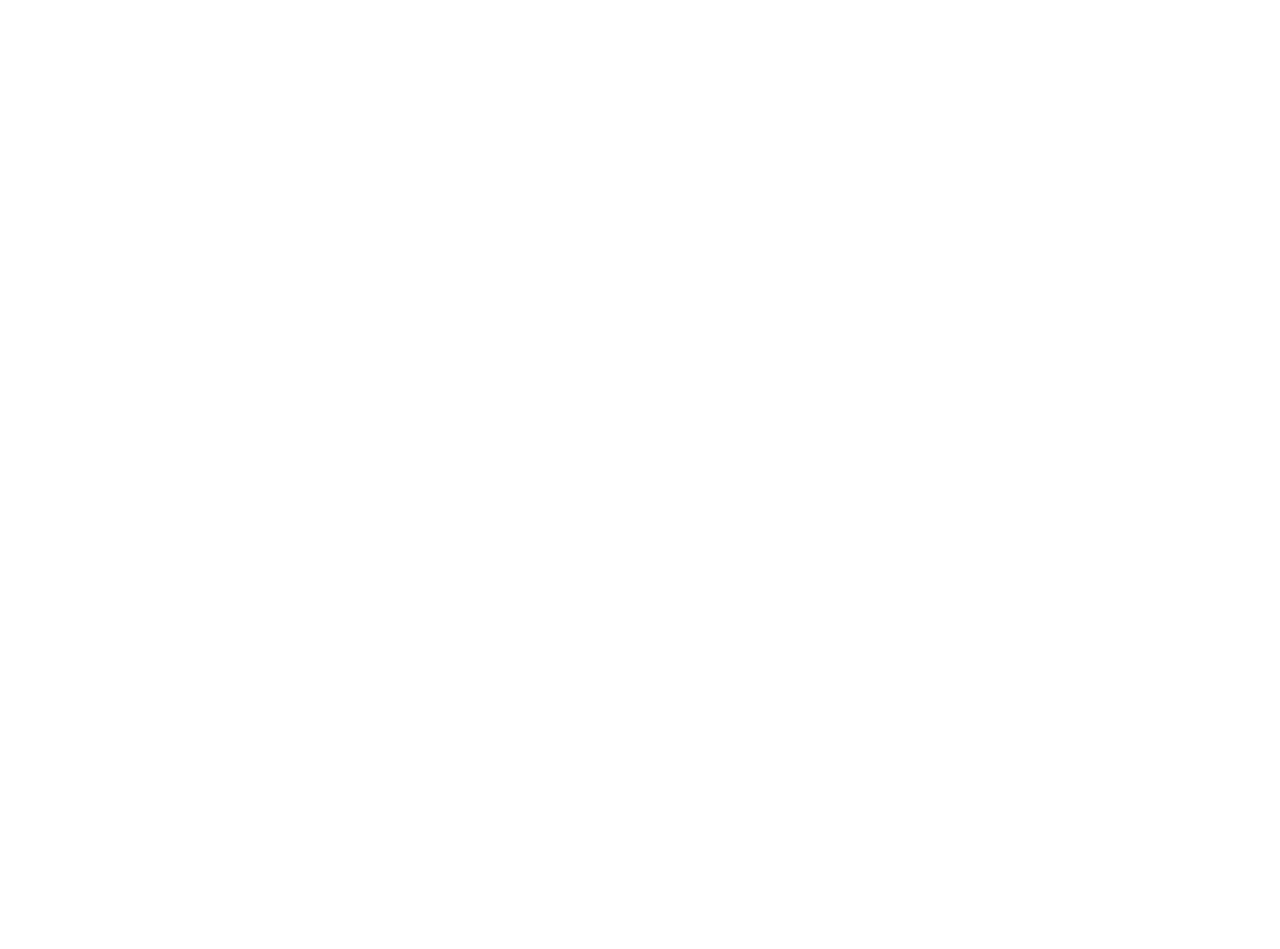
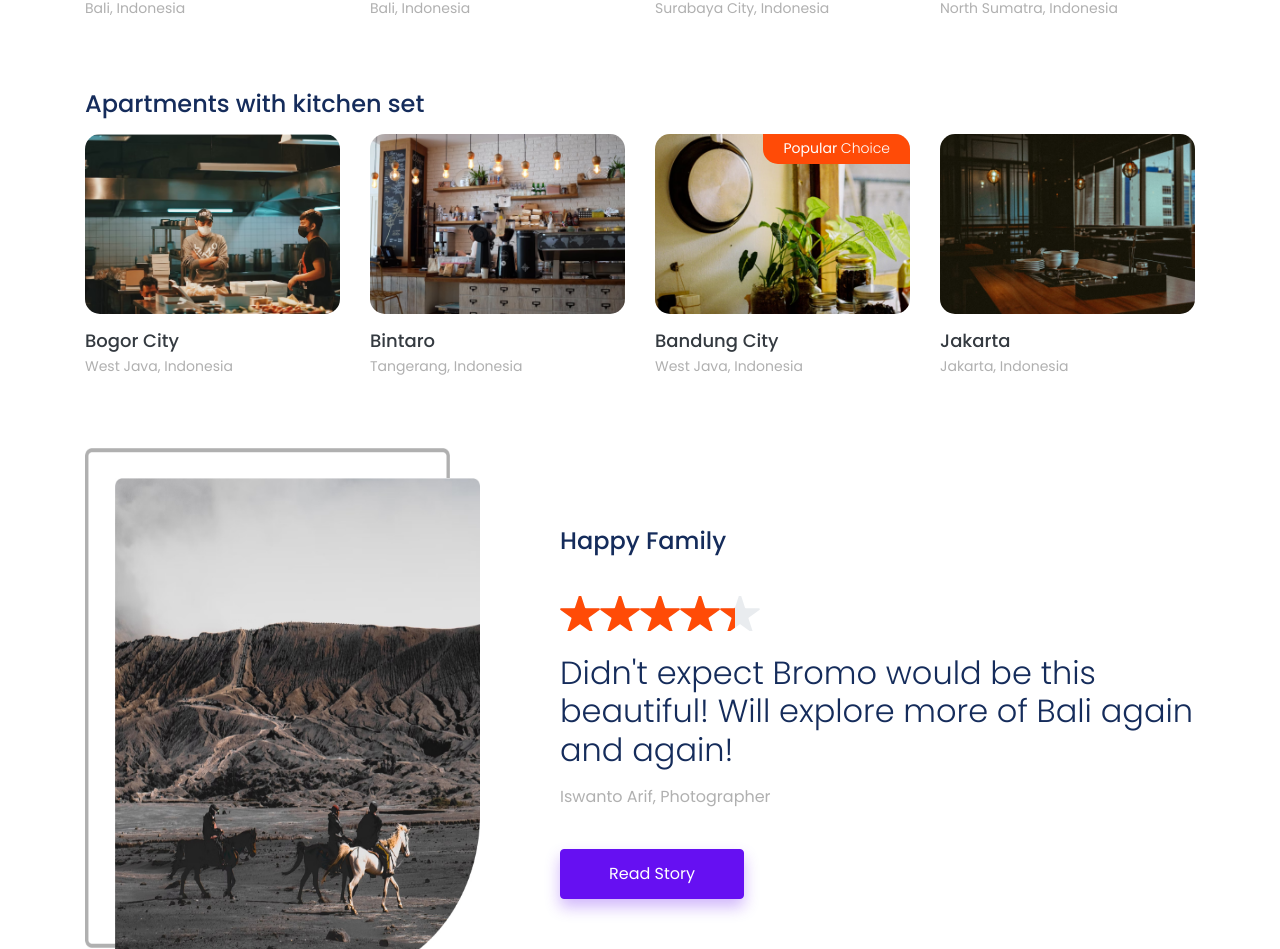
Before and after one commit to xympyo/bwamern, a React (Create React App) app: page / in a window 1280 px wide. Shown: the part 1851-2800 px from the top of the page. Before the commit the page ends 800 px from the top, so only its background shows below. Built offline with nearby package versions, Linux system fonts and the light colour scheme.

Commit message:
fade animation, broken again, BUT INPUTDATE IS FIXED

```diff
--- a/src/App.js
+++ b/src/App.js
@@ -7,7 +7,7 @@ import TestingPage from "./pages/TestingPage"
 function App () {
   return <div className="App">
     <Router>
-      <Route path="/" component={TestingPage}></Route>
+      <Route path="/" component={LandingPage}></Route>
     </Router>
   </div>
 }
--- a/src/elements/Form/InputDate/index.js
+++ b/src/elements/Form/InputDate/index.js
@@ -21,6 +21,7 @@ export default function Date(props) {
         name: name,
       },
     };
+    props.onChange(target);
   };
 
   useEffect(() => {
--- /dev/null
+++ b/src/elements/Form/index.js
@@ -0,0 +1,2 @@
+export { default as InputNumber } from "./InputNumber";
+export { default as InputDate } from "./InputDate";
--- a/src/parts/Categories.js
+++ b/src/parts/Categories.js
@@ -1,5 +1,5 @@
 import React from "react";
-import { Fade } from "react-awesome-reveal";
+import { Slide } from "react-awesome-reveal";
 
 import Button from "elements/Button";
 
@@ -7,7 +7,7 @@ export default function Categories({ data }) {
   return data.map((category, index1) => {
     return (
       <section className="container" key={`category-${index1}`}>
-        <Fade direction="bottom">
+        <Slide direction="bottom">
           <h4 className="mb-3 font-weight-medium">{category.name}</h4>
           <div className="container-grid">
             {category.items.length === 0 ? (
@@ -23,7 +23,7 @@ export default function Categories({ data }) {
                     className="item column-3 row-1"
                     key={`category-${index1}-item-${index2}`}
                   >
-                    <Fade direction="bottom" delay={250 * index2}>
+                    <Slide direction="bottom" delay={250 * index2}>
                       <div className="card">
                         {item.isPopular && (
                           <div className="tag">
@@ -51,13 +51,13 @@ export default function Categories({ data }) {
                           </span>
                         </div>
                       </div>
-                    </Fade>
+                    </Slide>
                   </div>
                 );
               })
             )}
           </div>
-        </Fade>
+        </Slide>
       </section>
     );
   });
--- a/src/parts/Testimony.js
+++ b/src/parts/Testimony.js
@@ -1,5 +1,5 @@
 import React from "react";
-import { Fade } from "react-awesome-reveal";
+import { Slide } from "react-awesome-reveal";
 
 import TestimonyAccent from "../assets/images/testimonial-landingpages-frame.jpg";
 import Star from "elements/Star";
@@ -7,8 +7,8 @@ import Button from "elements/Button";
 
 export default function Testimony({ data }) {
   return (
-    <Fade bottom>
-      <section className="container">
+    <section className="container">
+      <Slide direction="down">
         <div className="row align-items-center">
           <div className="col-auto" style={{ marginRight: 50 }}>
             <div
@@ -52,7 +52,7 @@ export default function Testimony({ data }) {
             </div>
           </div>
         </div>
-      </section>
-    </Fade>
+      </Slide>
+    </section>
   );
 }
```
Also changed, not shown: 1 other file (tests, documents, lock files or other folders).
